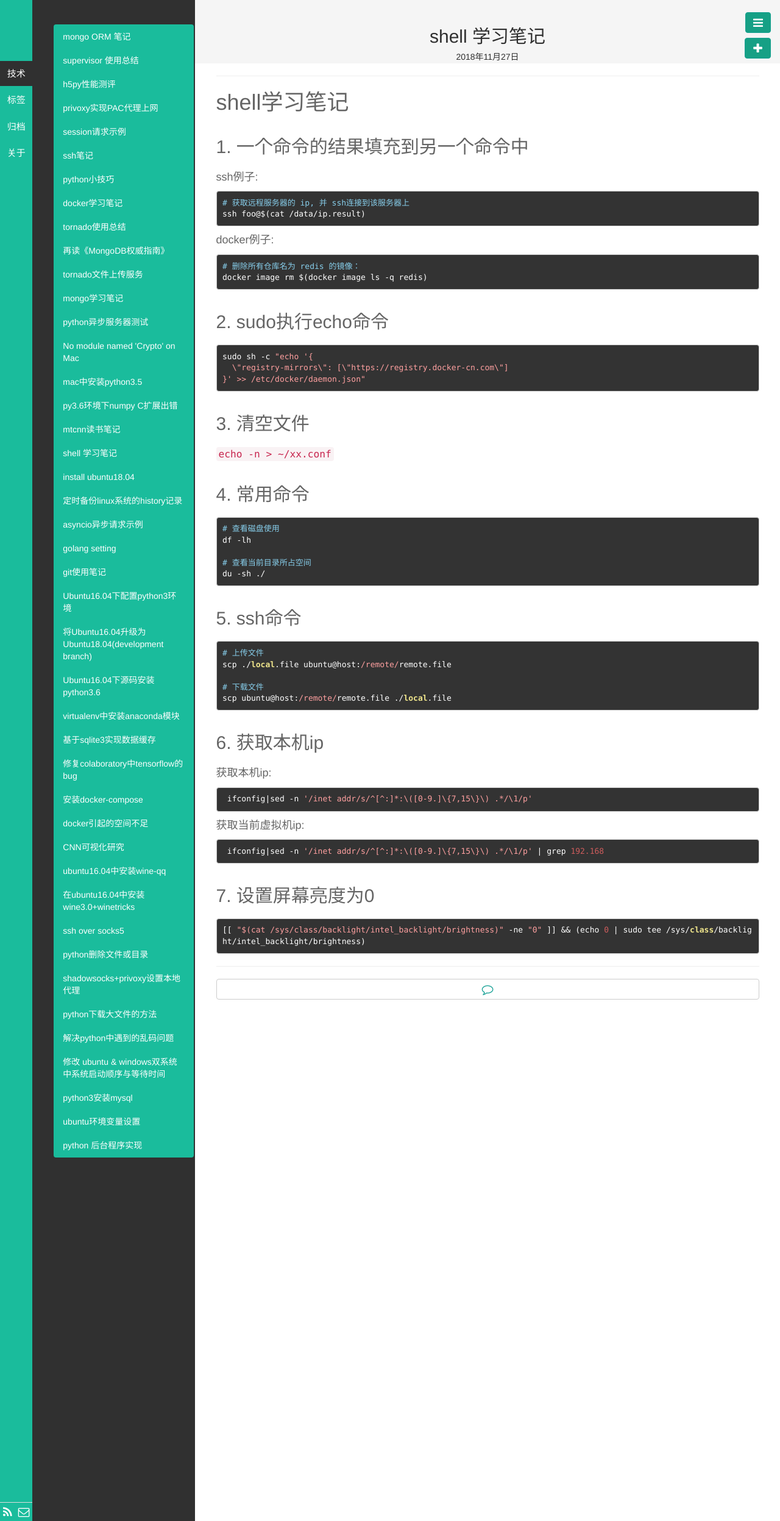
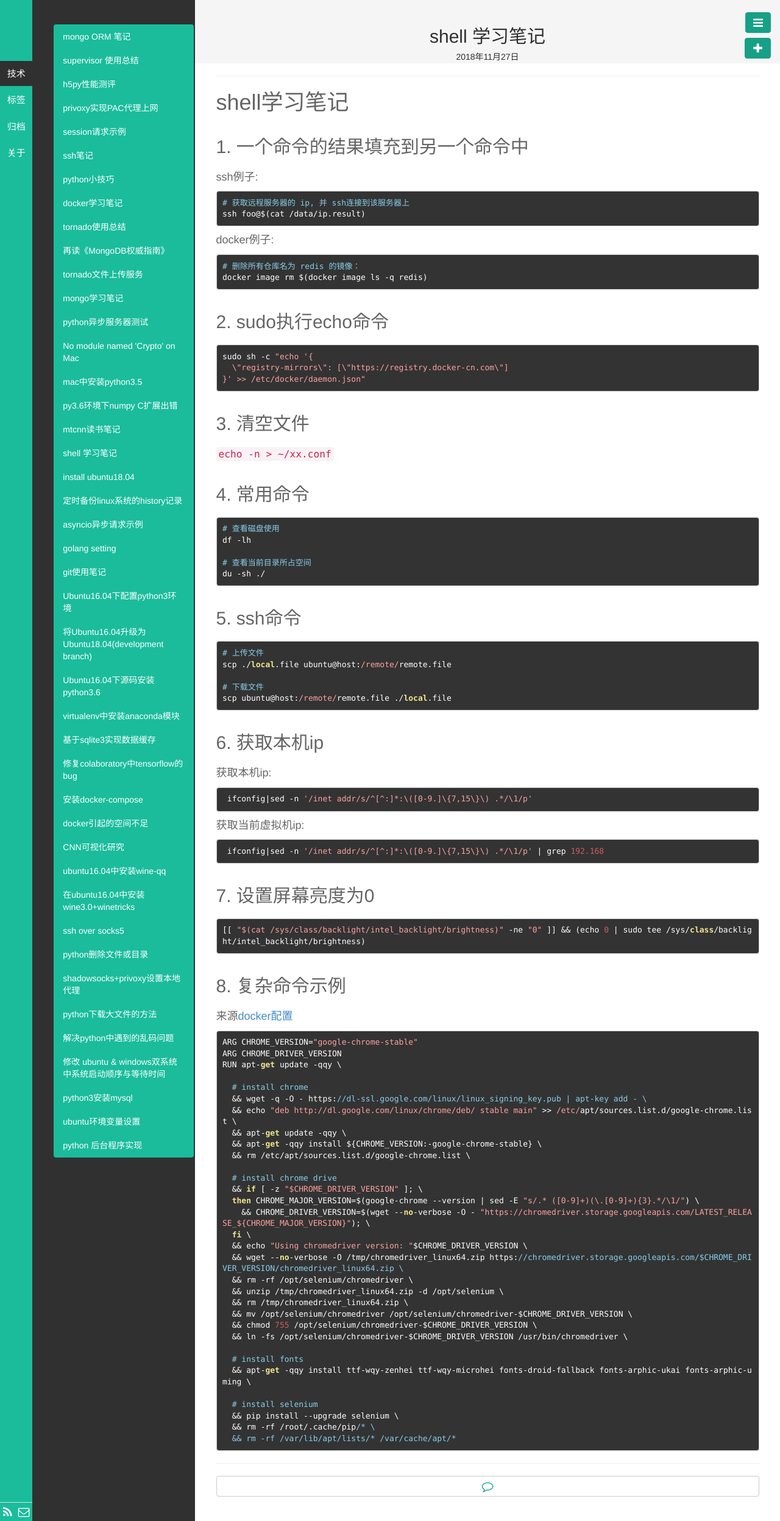
Before and after one commit to fengrk/frkhit.github.io, a Jekyll site: the page built from _posts/blog/2018-11-27-shell_learning_note.md, in a window 1280 px wide. Shown: the whole page at 61% size. Built offline with Jekyll 4.4.1, drawn with Linux system fonts in a browser that asks for light colours; Markdown is read by kramdown in place of the engine named in the settings.

Commit message:
shell 复杂命令示例

````diff
--- a/_posts/blog/2018-11-27-shell_learning_note.md
+++ b/_posts/blog/2018-11-27-shell_learning_note.md
@@ -65,3 +65,42 @@ scp ubuntu@host:/remote/remote.file ./local.file
 ```
 [[ "$(cat /sys/class/backlight/intel_backlight/brightness)" -ne "0" ]] && (echo 0 | sudo tee /sys/class/backlight/intel_backlight/brightness)
 ```
+
+## 8. 复杂命令示例
+
+来源[docker配置](https://github.com/frkhit/docker-python/blob/py36-selenium-chrome/Dockerfile)
+
+```
+ARG CHROME_VERSION="google-chrome-stable"
+ARG CHROME_DRIVER_VERSION
+RUN apt-get update -qqy \
+
+  # install chrome
+  && wget -q -O - https://dl-ssl.google.com/linux/linux_signing_key.pub | apt-key add - \
+  && echo "deb http://dl.google.com/linux/chrome/deb/ stable main" >> /etc/apt/sources.list.d/google-chrome.list \
+  && apt-get update -qqy \
+  && apt-get -qqy install ${CHROME_VERSION:-google-chrome-stable} \
+  && rm /etc/apt/sources.list.d/google-chrome.list \
+
+  # install chrome drive
+  && if [ -z "$CHROME_DRIVER_VERSION" ]; \
+  then CHROME_MAJOR_VERSION=$(google-chrome --version | sed -E "s/.* ([0-9]+)(\.[0-9]+){3}.*/\1/") \
+    && CHROME_DRIVER_VERSION=$(wget --no-verbose -O - "https://chromedriver.storage.googleapis.com/LATEST_RELEASE_${CHROME_MAJOR_VERSION}"); \
+  fi \
+  && echo "Using chromedriver version: "$CHROME_DRIVER_VERSION \
+  && wget --no-verbose -O /tmp/chromedriver_linux64.zip https://chromedriver.storage.googleapis.com/$CHROME_DRIVER_VERSION/chromedriver_linux64.zip \
+  && rm -rf /opt/selenium/chromedriver \
+  && unzip /tmp/chromedriver_linux64.zip -d /opt/selenium \
+  && rm /tmp/chromedriver_linux64.zip \
+  && mv /opt/selenium/chromedriver /opt/selenium/chromedriver-$CHROME_DRIVER_VERSION \
+  && chmod 755 /opt/selenium/chromedriver-$CHROME_DRIVER_VERSION \
+  && ln -fs /opt/selenium/chromedriver-$CHROME_DRIVER_VERSION /usr/bin/chromedriver \
+
+  # install fonts
+  && apt-get -qqy install ttf-wqy-zenhei ttf-wqy-microhei fonts-droid-fallback fonts-arphic-ukai fonts-arphic-uming \
+
+  # install selenium
+  && pip install --upgrade selenium \
+  && rm -rf /root/.cache/pip/* \
+  && rm -rf /var/lib/apt/lists/* /var/cache/apt/*
+```
````
